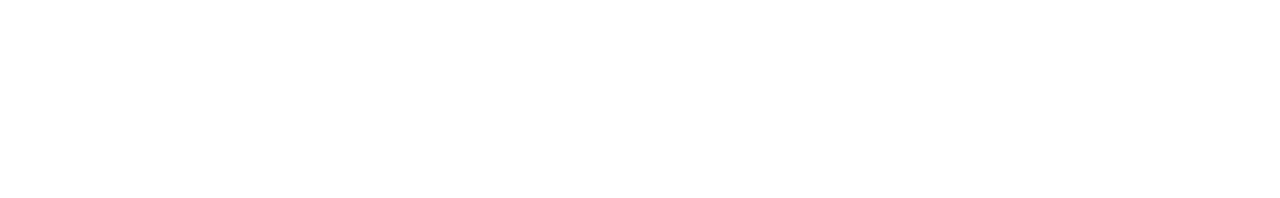
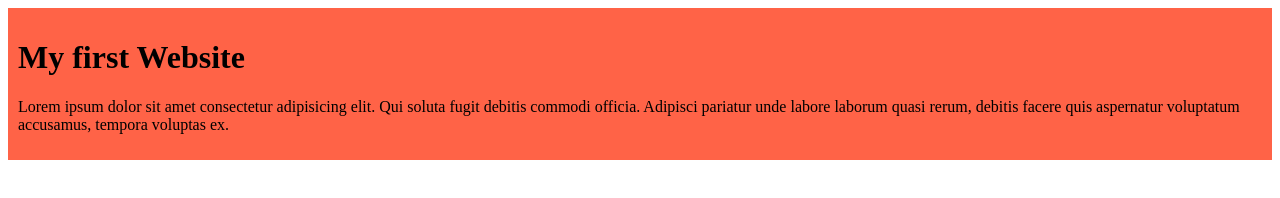
Before and after one commit to Ashikremian1/my-simple-website, a plain HTML site: page index.html in a window 1280 px wide. Drawn offline with Linux system fonts and the light colour scheme.

Commit message:
Added first blog

```diff
--- a/index.html
+++ b/index.html
@@ -4,8 +4,12 @@
     <meta charset="UTF-8">
     <meta name="viewport" content="width=device-width, initial-scale=1.0">
     <title>My Simple Website</title>
+    <link rel="stylesheet" href="/styles/blog.css">
 </head>
 <body>
-
+    <div>
+        <h1>My first Website</h1>
+        <p>Lorem ipsum dolor sit amet consectetur adipisicing elit. Qui soluta fugit debitis commodi officia. Adipisci pariatur unde labore laborum quasi rerum, debitis facere quis aspernatur voluptatum accusamus, tempora voluptas ex.</p>
+    </div>
 </body>
 </html>
--- /dev/null
+++ b/styles/blog.css
@@ -0,0 +1,4 @@
+div{
+    background-color: tomato;
+    padding: 10px;
+}
```
